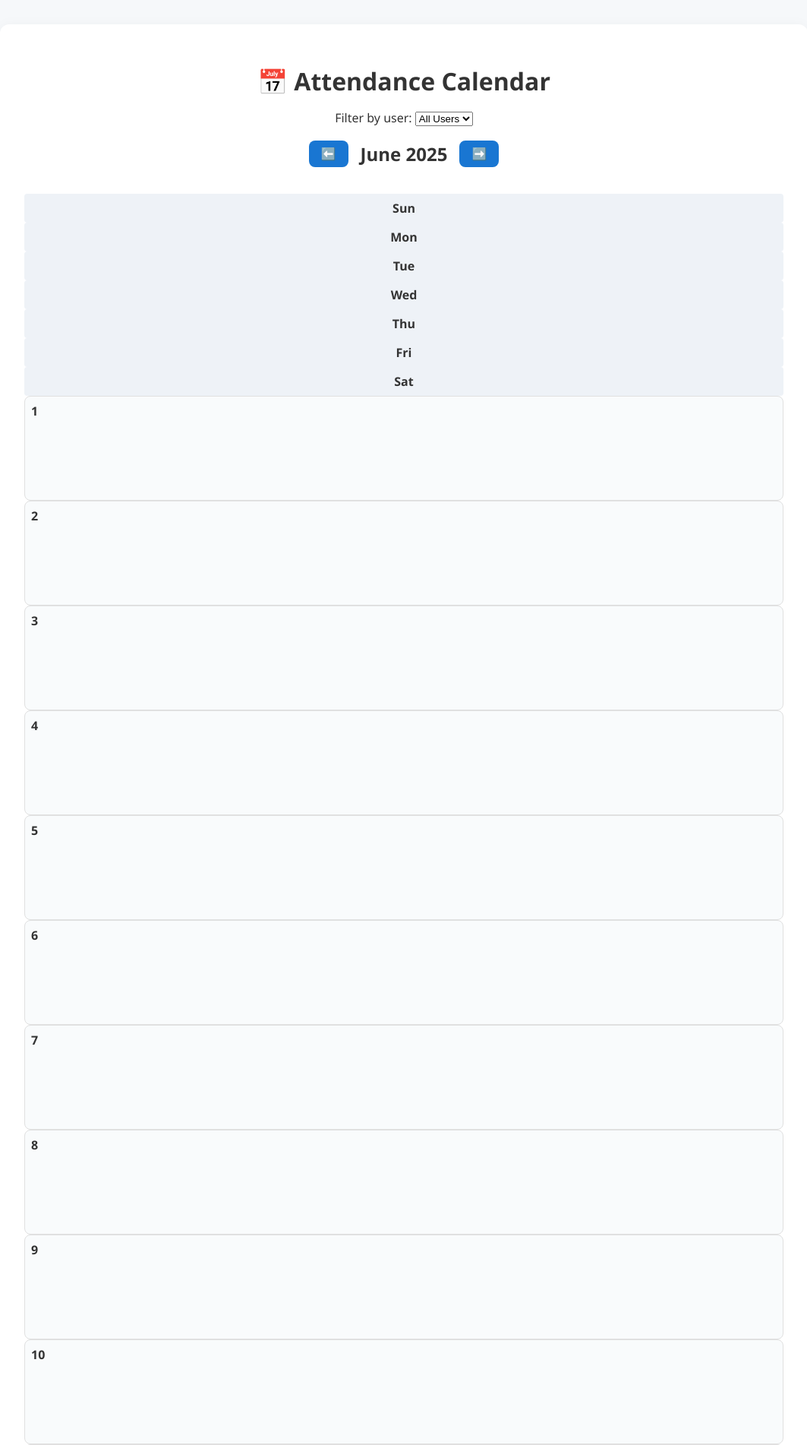
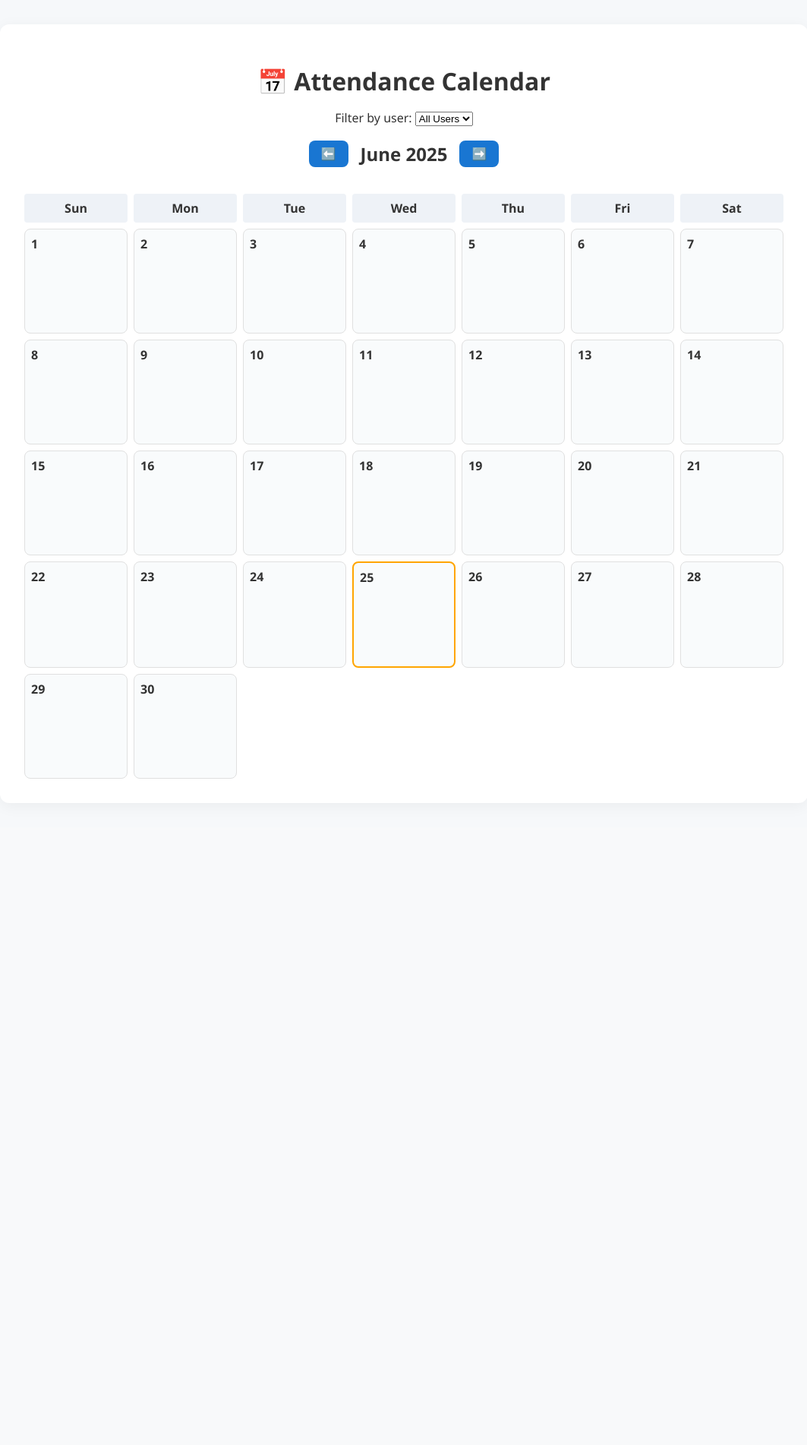
Before and after one commit to GPRaikar/Attendance-Tracker-Backend, a Flask app: page /calendar in a window 1280 px wide. Shown: the top 1902 px of the page at 76% size, without its empty margins (108-1171 px from the left). After the commit the page ends 1025 px from the top, so only its background shows below. Run offline with Flask 3, Linux system fonts and the light colour scheme; data that the repository does not hold is empty.

Commit message:
Update style.css

```diff
--- a/static/style.css
+++ b/static/style.css
@@ -5,6 +5,22 @@ body {
   padding: 2rem;
   color: #333;
 }
+
+#calendar {
+  display: grid;
+  grid-template-columns: repeat(7, 1fr);
+  gap: 0.5rem;
+  margin-top: 1rem;
+}
+
+.day-name {
+  font-weight: bold;
+  text-align: center;
+  padding: 0.5rem;
+  background-color: #eef2f7;
+  border-radius: 4px;
+}
+
 
 .calendar-container {
   max-width: 1000px;
```
